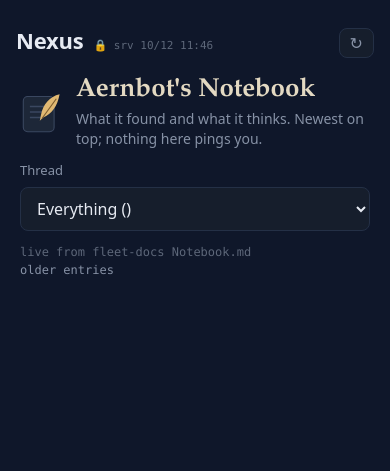
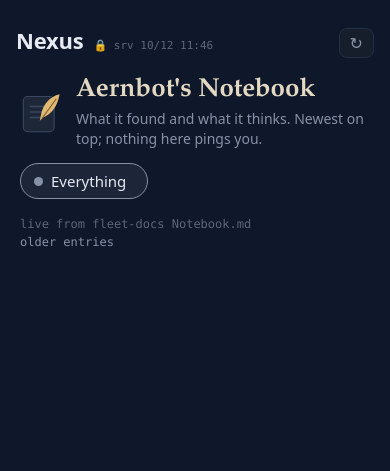
Before and after one commit to Aern28/aernhome, a Flask app: template templates/nexus_notebook.html in a window 390 px wide. Shown: the top 471 px of the page. Run offline with Flask 3, Linux system fonts and the light colour scheme; the template is opened without the code that fills it, so the values that code supplies are empty; some libraries are stand-ins or nearby versions.

Commit message:
Nexus Notebook: thread tabs instead of a dropdown (Aern 10/12)
Sidebar list of clickable thread tabs (colour dot, name, count; active tab
gets the thread's colour bar). Phone: one horizontally scrolling row.
Empty threads show greyed and disabled. Selection still remembered per
browser and linkable as a hash.

Co-Authored-By: Claude Opus 5.5 (1M context) <noreply@anthropic.com>
Claude-Session: https://claude.ai/code/session_01Jwyh6Z5WohA1nsFNWJjGp7

```diff
--- a/templates/nexus_notebook.html
+++ b/templates/nexus_notebook.html
@@ -18,9 +18,19 @@
 .nb-quill { width:44px; height:44px; flex:none; }
 .nb-cover h2 { margin:0; font:600 26px/1.15 var(--nb-serif); color:var(--nb-ink); }
 .nb-cover p { margin:3px 0 0; font-size:14px; line-height:1.45; color:var(--nx-muted); }
-.nb-pick { display:flex; flex-direction:column; gap:6px; padding:0 4px; font-size:13px; color:var(--nx-muted); }
-.nb-pick select { width:100%; max-width:420px; background:var(--nx-card); color:var(--nx-fg);
-  border:1px solid var(--nx-line); border-radius:8px; padding:9px 12px; font:16px system-ui,sans-serif; }
+/* Thread tabs (Aern 10/12: tabs to click, not a dropdown). Phone: one scrolling row.
+   From 900px: a vertical list in the sidebar. */
+.nb-tabs { display:flex; gap:6px; overflow-x:auto; padding:2px 4px 4px; scrollbar-width:none; }
+.nb-tabs::-webkit-scrollbar { display:none; }
+.nb-tabs button { flex:none; display:flex; align-items:center; gap:8px; cursor:pointer;
+  background:var(--nx-card); border:1px solid var(--nx-line); border-radius:999px; padding:7px 13px;
+  font:15px system-ui,sans-serif; color:var(--nx-muted); text-align:left; }
+.nb-tabs button i { width:9px; height:9px; border-radius:50%; background:var(--c); flex:none; }
+.nb-tabs button b { font:500 12.5px ui-monospace,Menlo,monospace; color:var(--nx-faint); }
+.nb-tabs button:hover:not(:disabled) { color:var(--nx-fg); }
+.nb-tabs button.on { color:var(--nx-fg); border-color:var(--c); background:#1c2638; }
+.nb-tabs button.on b { color:var(--nx-muted); }
+.nb-tabs button:disabled { opacity:.45; cursor:default; }
 .nb-q { margin:0; padding:0 4px; font:italic 15px/1.45 var(--nb-serif); color:var(--nx-muted); }
 .nb-q:empty { display:none; }
 .nb-side .nb-foot { padding:0 4px; font:12px/1.5 ui-monospace,Menlo,monospace; color:var(--nx-faint); }
@@ -73,7 +83,10 @@
   .nb { display:grid; grid-template-columns:270px minmax(0, 860px); gap:32px; align-items:start; }
   .nb-cover h2 { font-size:24px; }
   .nb-side { position:sticky; top:72px; }
-  .nb-pick select { max-width:none; }
+  .nb-tabs { flex-direction:column; gap:2px; overflow:visible; padding:0; }
+  .nb-tabs button { width:100%; border-radius:8px; border-color:transparent; background:none; padding:9px 12px; }
+  .nb-tabs button span { flex:1; }
+  .nb-tabs button.on { background:var(--nx-card); border-color:var(--nx-line); box-shadow:inset 3px 0 0 var(--c); }
 }
 @media (max-width: 520px) {
   .nb-entry { padding:14px 16px 16px 20px; }
@@ -93,14 +106,12 @@
       <div><h2>Aernbot's Notebook</h2><p>What it found and what it thinks. Newest on top; nothing here pings you.</p></div>
     </header>
     {% if not nb.error %}
-    <label class="nb-pick">Thread
-      <select id="nb-thread" aria-label="Filter by thread">
-        <option value="">Everything ({{ nb.total }})</option>
-        {% for o in nb.options %}
-        <option value="{{ o.slug }}" data-q="{{ o.question }}">{{ o.name }} ({{ o.count }})</option>
-        {% endfor %}
-      </select>
-    </label>
+    <nav class="nb-tabs" id="nb-tabs" aria-label="Threads">
+      <button type="button" class="on" data-t="" data-q="" style="--c:#8792a6" aria-pressed="true"><i></i><span>Everything</span><b>{{ nb.total }}</b></button>
+      {% for o in nb.options %}
+      <button type="button" data-t="{{ o.slug }}" data-q="{{ o.question }}" style="--c:{{ o.colour }}" aria-pressed="false" {% if not o.count %}disabled{% endif %}><i></i><span>{{ o.name }}</span><b>{{ o.count }}</b></button>
+      {% endfor %}
+    </nav>
     <p class="nb-q" id="nb-q"></p>
     <div class="nb-foot">live from fleet-docs Notebook.md{% if nb.mtime %}<br>updated {{ nb.mtime.strftime('%b %d %H:%M') }}{% endif %}<br>
       <a href="/nexus/fleetdocs/Aernbot/Notebook-archive">older entries</a></div>
@@ -138,26 +149,34 @@
 {% block nexus_scripts %}
 <script>
 (function () {
-  var sel = document.getElementById('nb-thread');
-  if (!sel) return;
+  var tabs = document.getElementById('nb-tabs');
+  if (!tabs) return;
   var q = document.getElementById('nb-q');
+  function tab(t) { return tabs.querySelector('button[data-t="' + t + '"]'); }
   function apply(t) {
+    tabs.querySelectorAll('button').forEach(function (b) {
+      var on = b.dataset.t === t; b.classList.toggle('on', on); b.setAttribute('aria-pressed', on);
+    });
     document.querySelectorAll('.nb-entry').forEach(function (e) { e.classList.toggle('hide', !!t && e.dataset.t !== t); });
     document.querySelectorAll('.nb-day').forEach(function (d) {
       var n = d.nextElementSibling, any = false;
       while (n && n.classList.contains('nb-entry')) { any = any || !n.classList.contains('hide'); n = n.nextElementSibling; }
       d.classList.toggle('hide', !any);
     });
-    var o = sel.options[sel.selectedIndex];
-    q.textContent = (t && o && o.dataset.q) ? o.dataset.q : '';
+    var b = tab(t);
+    q.textContent = (t && b && b.dataset.q) ? b.dataset.q : '';
   }
   var start = (location.hash.match(/^#t=([\w-]+)/) || [])[1] || '';
   if (!start) { try { start = localStorage.getItem('nb-thread') || ''; } catch (e) {} }
-  if (start && sel.querySelector('option[value="' + start + '"]')) { sel.value = start; apply(start); }
-  sel.addEventListener('change', function () {
-    apply(sel.value);
-    try { localStorage.setItem('nb-thread', sel.value); } catch (e) {}
-    history.replaceState(null, '', sel.value ? '#t=' + sel.value : location.pathname);
+  if (start && tab(start) && !tab(start).disabled) apply(start);
+  tabs.addEventListener('click', function (ev) {
+    var b = ev.target.closest('button');
+    if (!b || b.disabled) return;
+    var t = b.dataset.t;
+    apply(t);
+    try { localStorage.setItem('nb-thread', t); } catch (e) {}
+    history.replaceState(null, '', t ? '#t=' + t : location.pathname);
+    if (window.matchMedia('(max-width: 899px)').matches) b.scrollIntoView({ inline: 'nearest', block: 'nearest' });
   });
 })();
 </script>
```
